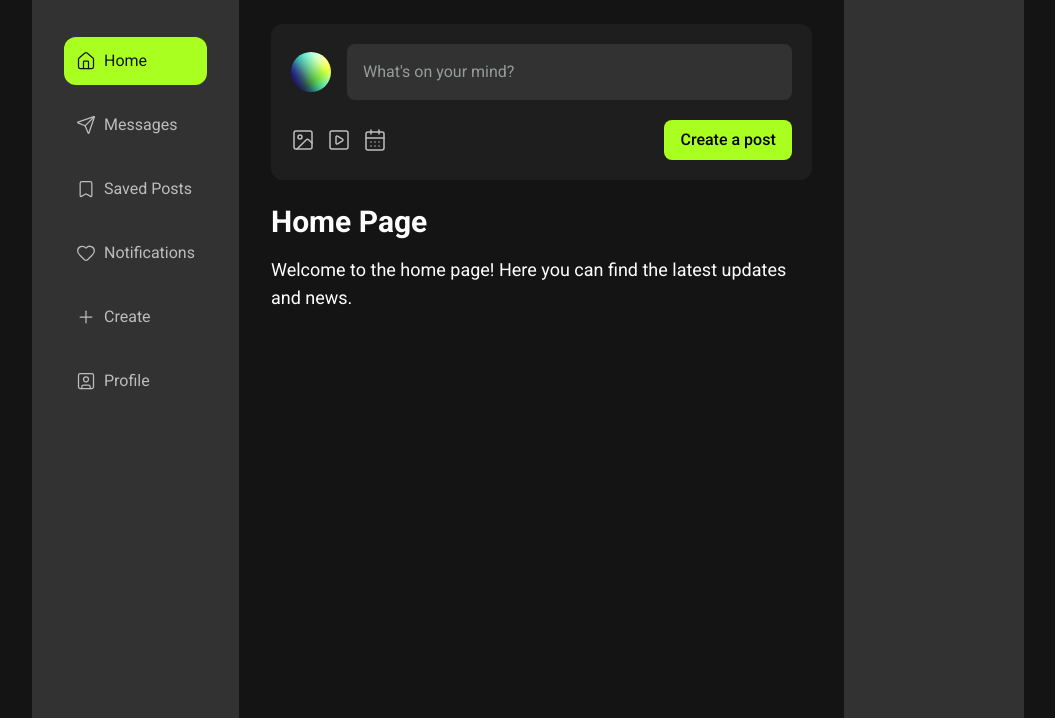
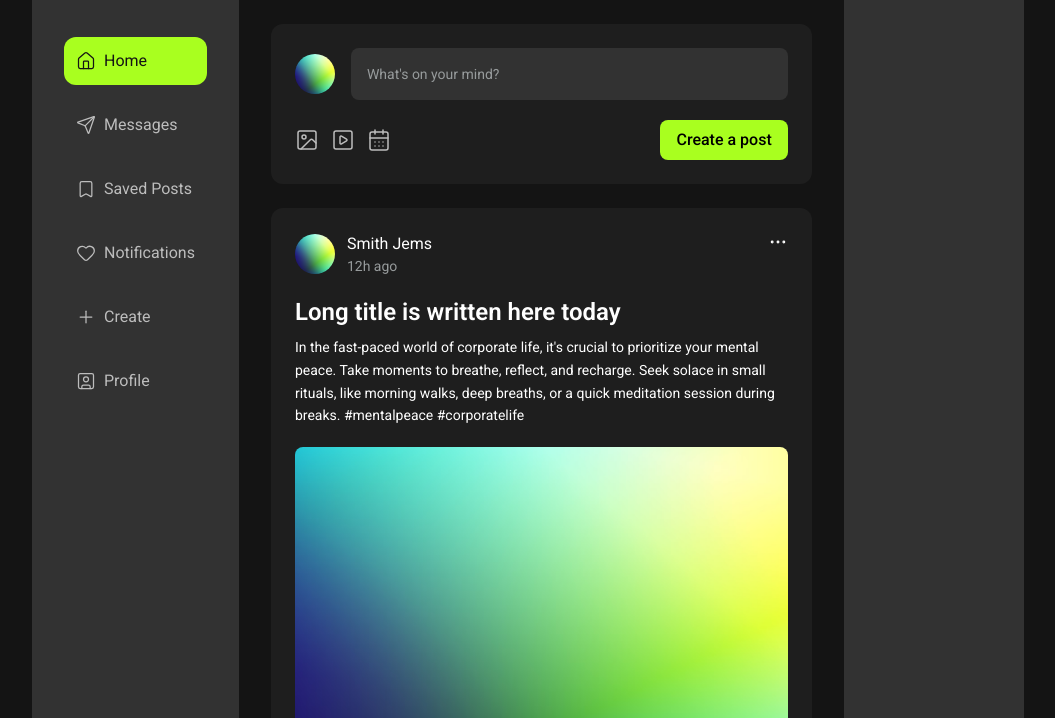
Before and after one commit to helenesyre/JS2-helene-syre, a website built with Vite: page index.html in a window 1280 px wide. Shown: the part 82-800 px from the top of the page, without its empty margins (112-1167 px from the left). Built offline with nearby package versions, Linux system fonts and the light colour scheme.

Commit message:
Setup postCard component
Added reusable SVG icon modules (like, comment, share, ellipsis) and a new postCard component that composes header, content, action buttons and a comment form. Update home.js to import postCard and render two post entries.

```diff
--- a/src/assets/js/components/createPostCard.js
+++ b/src/assets/js/components/createPostCard.js
@@ -8,7 +8,7 @@ export function createPostCard() {
     <section class="card mb-6">
       <div class="flex items-center gap-4 mb-5">
         <img src="${gradientImg}" alt="User Avatar" class="rounded-full w-10 h-10">
-        <button onclick="" class="flex-1 text-left bg-surface-medium rounded-lg p-4 text-gray-medium">
+        <button onclick="" class="flex-1 text-left bg-surface-medium rounded-lg p-4 text-gray-medium text-sm">
           What's on your mind?
         </button>
       </div>
@@ -25,12 +25,10 @@ export function createPostCard() {
             ${eventIcon}
           </button>
         </div>
-        <button class="rounded-lg bg-main-neon px-4 py-2 font-medium text-black transform transition-transform duration-200 hover:scale-105 hover:cursor-pointer">
+        <button class="text-base rounded-lg bg-main-neon px-4 py-2 font-medium text-black transform transition-transform duration-200 hover:scale-105 hover:cursor-pointer">
           Create a post
         </button>
-        <!-- Other post options here -->
       </div>
-      <!-- Other icons/buttons here -->
     </section>
   `;
 };
--- /dev/null
+++ b/src/assets/js/components/icons/commentIcon.js
@@ -0,0 +1 @@
+export const commentIcon = `<svg xmlns="http://www.w3.org/2000/svg" width="24" height="24" viewBox="0 0 24 24" fill="none" stroke="currentColor" stroke-width="1.5" stroke-linecap="round" stroke-linejoin="round" class="lucide lucide-message-square-icon lucide-message-square"><path d="M22 17a2 2 0 0 1-2 2H6.828a2 2 0 0 0-1.414.586l-2.202 2.202A.71.71 0 0 1 2 21.286V5a2 2 0 0 1 2-2h16a2 2 0 0 1 2 2z"/></svg>`;
--- /dev/null
+++ b/src/assets/js/components/icons/ellipsisIcon.js
@@ -0,0 +1 @@
+export const ellipsisIcon = `<svg xmlns="http://www.w3.org/2000/svg" width="20" height="20" viewBox="0 0 24 24" fill="none" stroke="currentColor" stroke-width="1.5" stroke-linecap="round" stroke-linejoin="round" class="lucide lucide-ellipsis-icon lucide-ellipsis"><circle cx="12" cy="12" r="1"/><circle cx="19" cy="12" r="1"/><circle cx="5" cy="12" r="1"/></svg>`;
--- /dev/null
+++ b/src/assets/js/components/icons/likeIcon.js
@@ -0,0 +1 @@
+export const likeIcon = `<svg xmlns="http://www.w3.org/2000/svg" width="24" height="24" viewBox="0 0 24 24" fill="none" stroke="currentColor" stroke-width="1.5" stroke-linecap="round" stroke-linejoin="round" class="lucide lucide-heart-icon lucide-heart"><path d="M2 9.5a5.5 5.5 0 0 1 9.591-3.676.56.56 0 0 0 .818 0A5.49 5.49 0 0 1 22 9.5c0 2.29-1.5 4-3 5.5l-5.492 5.313a2 2 0 0 1-3 .019L5 15c-1.5-1.5-3-3.2-3-5.5"/></svg>`;
--- /dev/null
+++ b/src/assets/js/components/icons/shareIcon.js
@@ -0,0 +1 @@
+export const shareIcon = `<svg xmlns="http://www.w3.org/2000/svg" width="24" height="24" viewBox="0 0 24 24" fill="none" stroke="currentColor" stroke-width="1.5" stroke-linecap="round" stroke-linejoin="round" class="lucide lucide-share2-icon lucide-share-2"><circle cx="18" cy="5" r="3"/><circle cx="6" cy="12" r="3"/><circle cx="18" cy="19" r="3"/><line x1="8.59" x2="15.42" y1="13.51" y2="17.49"/><line x1="15.41" x2="8.59" y1="6.51" y2="10.49"/></svg>`;
--- /dev/null
+++ b/src/assets/js/components/postCard.js
@@ -0,0 +1,55 @@
+import gradientImg from '../../images/gradient.jpg';
+import { likeIcon } from "./icons/likeIcon";
+import { commentIcon } from "./icons/commentIcon";
+import { shareIcon } from "./icons/shareIcon";
+import { ellipsisIcon } from "./icons/ellipsisIcon";
+
+export function postCard() {
+  return `
+    <article class="card mb-6">
+      <header class="flex items-start justify-between mb-5">
+        <div class="flex items-center gap-3">
+          <img src="${gradientImg}" alt="User Avatar" class="rounded-full w-10 h-10">
+          <div>
+            <h2 class="text-main-white text-base">Smith Jems</h2>
+            <p class="text-gray-medium text-sm">12h ago</p>
+          </div>
+        </div>
+        <button class="more-btn" aria-label="More options">${ellipsisIcon}</button>
+      </header>
+
+      <section class="text-main-white">
+        <div class="flex flex-col gap-2 mb-5">
+          <h3 class="text-2xl font-semibold">Long title is written here today</h3>
+          <p class="text-sm leading-relaxed">In the fast-paced world of corporate life, it's
+          crucial to prioritize your mental peace. Take moments to breathe,
+          reflect, and recharge. Seek solace in small rituals, like morning
+          walks, deep breaths, or a quick meditation session during breaks.
+          #mentalpeace #corporatelife</p>
+        </div>
+
+        <img src="${gradientImg}" alt="Social Media Post Image" class="rounded-lg mb-7 w-full h-96 object-cover">
+      </section>
+
+      <footer class="text-gray-light text-sm flex items-center justify-between mb-5">
+        <div class="flex gap-3">
+          <button class="flex items-center gap-2">${likeIcon} 2.8K Likes</button>
+          <button class="flex items-center gap-2">${commentIcon} 7 Comments</button>
+        </div>
+        <button class="flex items-center gap-2">${shareIcon} Share</button>
+      </footer>
+
+      <section>
+        <form class="flex items-center gap-4">
+          <img src="${gradientImg}" alt="User Avatar" class="rounded-full w-10 h-10">
+          <input
+            type="text"
+            placeholder="Write your comment"
+            aria-label="Write a comment"
+            class="flex-1 text-left bg-surface-medium rounded-lg p-4 text-sm focus:outline-none focus:ring-2 focus:ring-gray-muted"
+          />
+        </form>
+      </section>
+    </article>
+  `;
+};
--- a/src/pages/home.js
+++ b/src/pages/home.js
@@ -1,13 +1,15 @@
 import { feedNavigation } from "../assets/js/components/feedNavigation";
 import { createPostCard } from "../assets/js/components/createPostCard";
+import { postCard } from "../assets/js/components/postCard";
 
 export function home() {
   return `
     ${feedNavigation()}
     <div class="home">
+      <h1 class="sr-only">Welcome to Your Feed</h1>
       ${createPostCard()}
-      <h1 class="text-3xl font-bold mb-4">Home Page</h1>
-      <p class="text-lg">Welcome to the home page! Here you can find the latest updates and news.</p>
+      ${postCard()}
+      ${postCard()}
     </div>
   `;
 }
--- a/src/style.css
+++ b/src/style.css
@@ -19,7 +19,7 @@
   .card {
     background-color: var(--color-surface-dark);
     border-radius: var(--radius-xl);
-    padding: --spacing(5);
+    padding: --spacing(6);
   }
 }
 
```
